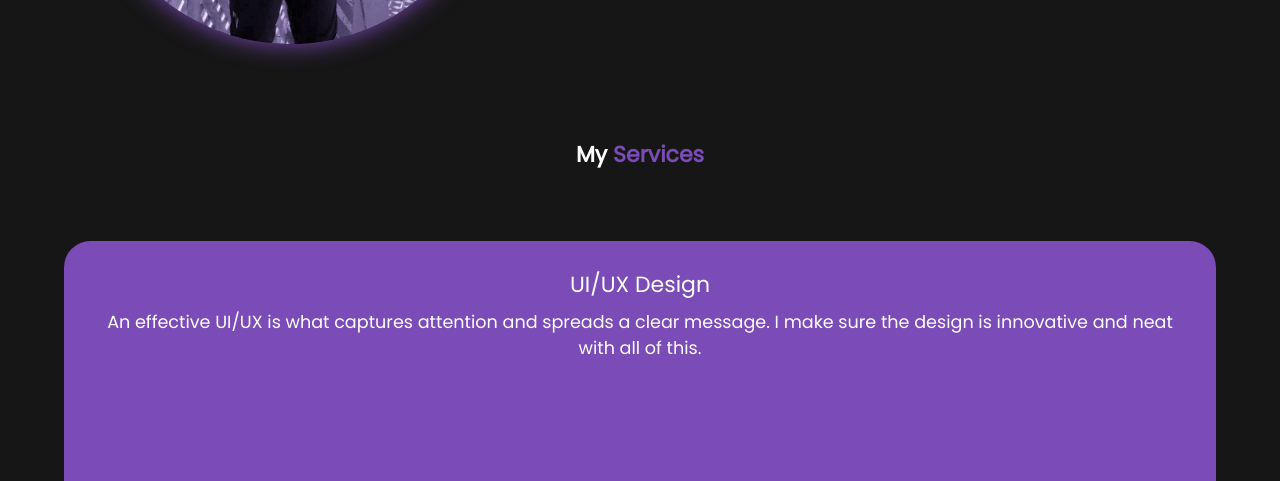
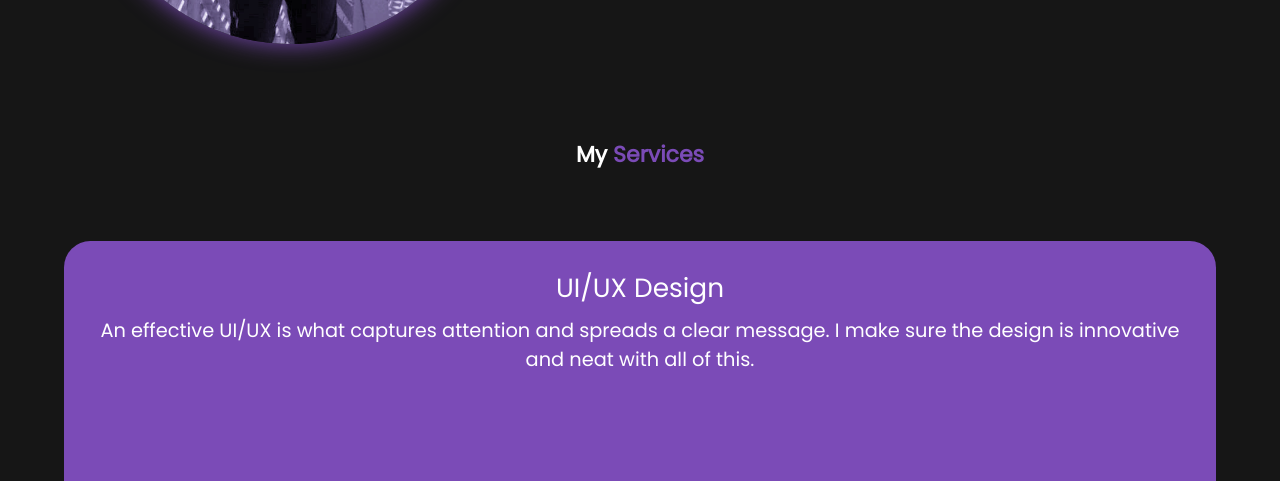
Before and after one commit to ammarahmad01/Ammar-Ahmad, a plain HTML site: page index.html in a window 1280 px wide. Shown: the part 471-952 px from the top of the page. Drawn offline with Linux system fonts and the light colour scheme.

Commit message:
Update style.css

```diff
--- a/style.css
+++ b/style.css
@@ -354,13 +354,13 @@ html::-webkit-scrollbar-thumb {
                         }
 
                         .service-info h4 {
-                        font-size: 2.5rem;
+                        font-size: 3rem;
                         font-weight: 500;
                         margin-bottom: 1rem;
                         }
 
                         .service-info p{
-                            font-size: 2rem;
+                            font-size: 2.2rem;
                             font-weight: 400;
                             max-height: 100px;
                             margin: auto;
```
